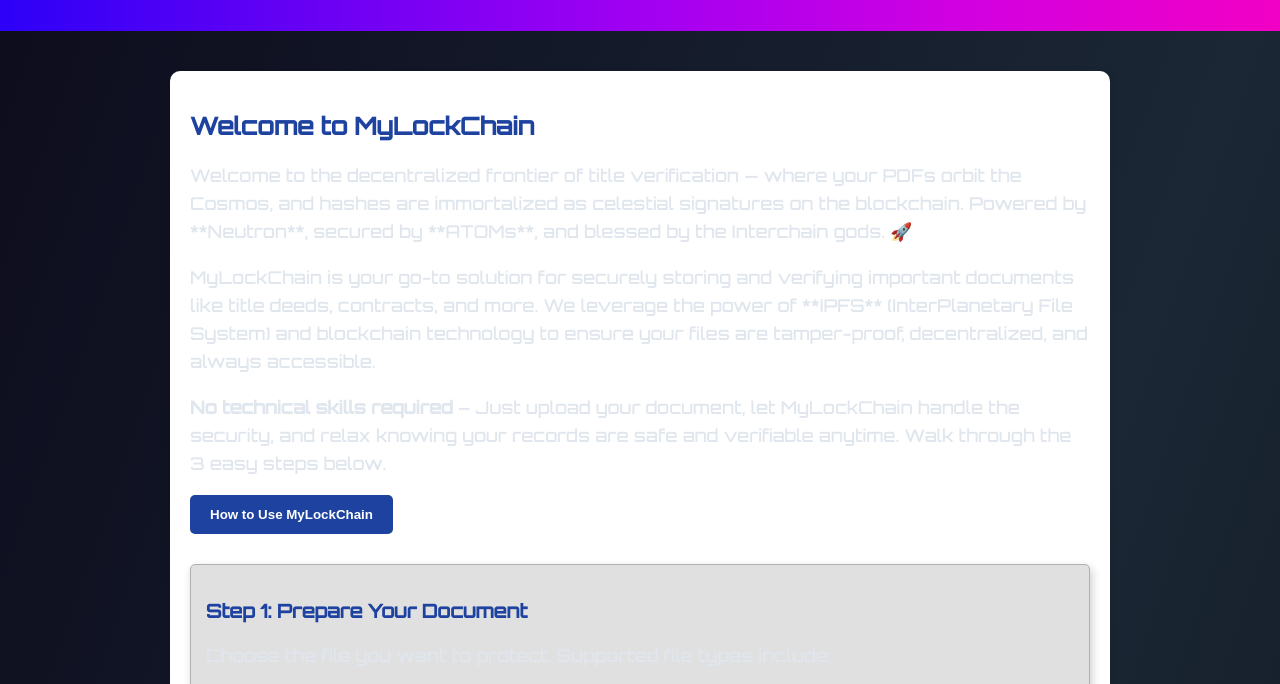
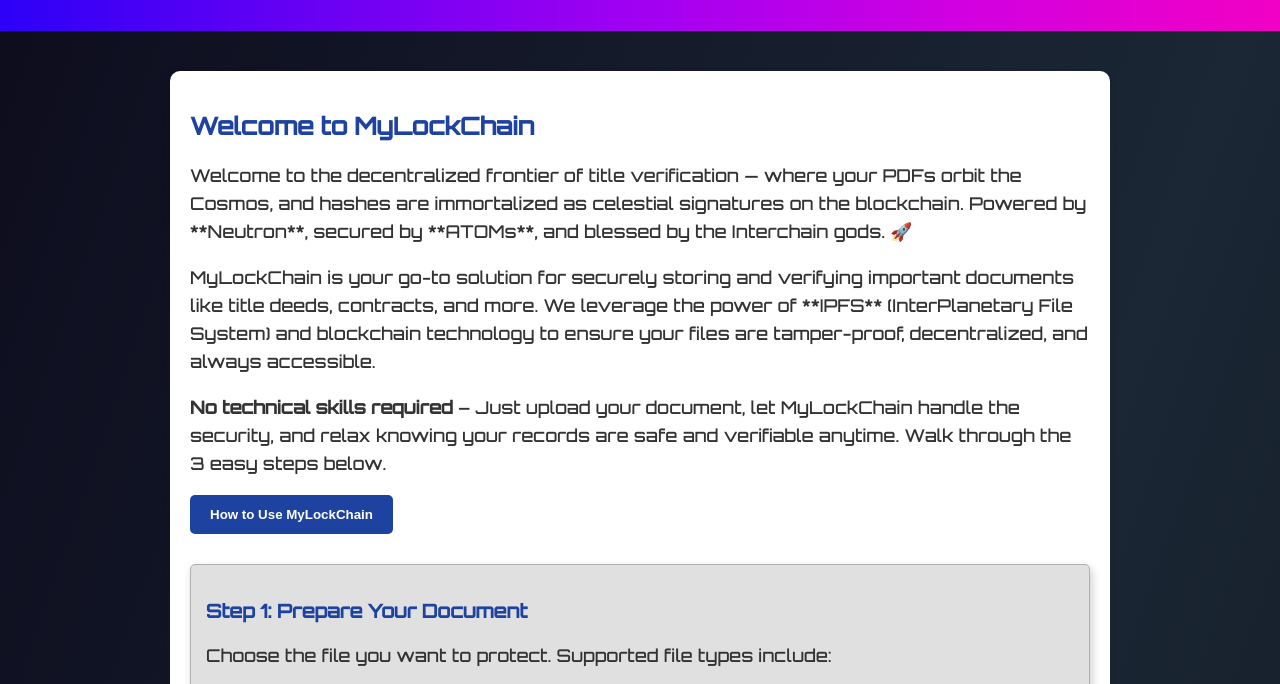
Before and after one commit to Lpierzina/mylockchaincosmos, a website: page public/index.html in a window 1280 px wide. Shown: the part 74-758 px from the top of the page. Drawn offline with nearby package versions, Linux system fonts and the light colour scheme; no server answers.

Commit message:
Cosmos HTML Update

```diff
--- a/public/index.html
+++ b/public/index.html
@@ -72,6 +72,7 @@
       max-width: 900px;
       margin: 40px auto;
       background: white;
+      color: #333; /* <-- Darker text for better contrast */
       padding: 20px;
       border-radius: 10px;
       box-shadow: 0 4px 10px rgba(0, 0, 0, 0.1);
@@ -80,6 +81,7 @@
     .container p {
    font-size: 1.1em;
   line-height: 1.6;
+  color: #333; /* <-- Darker text for better contrast */
 }
 
     h1, h2, h3 {
```
